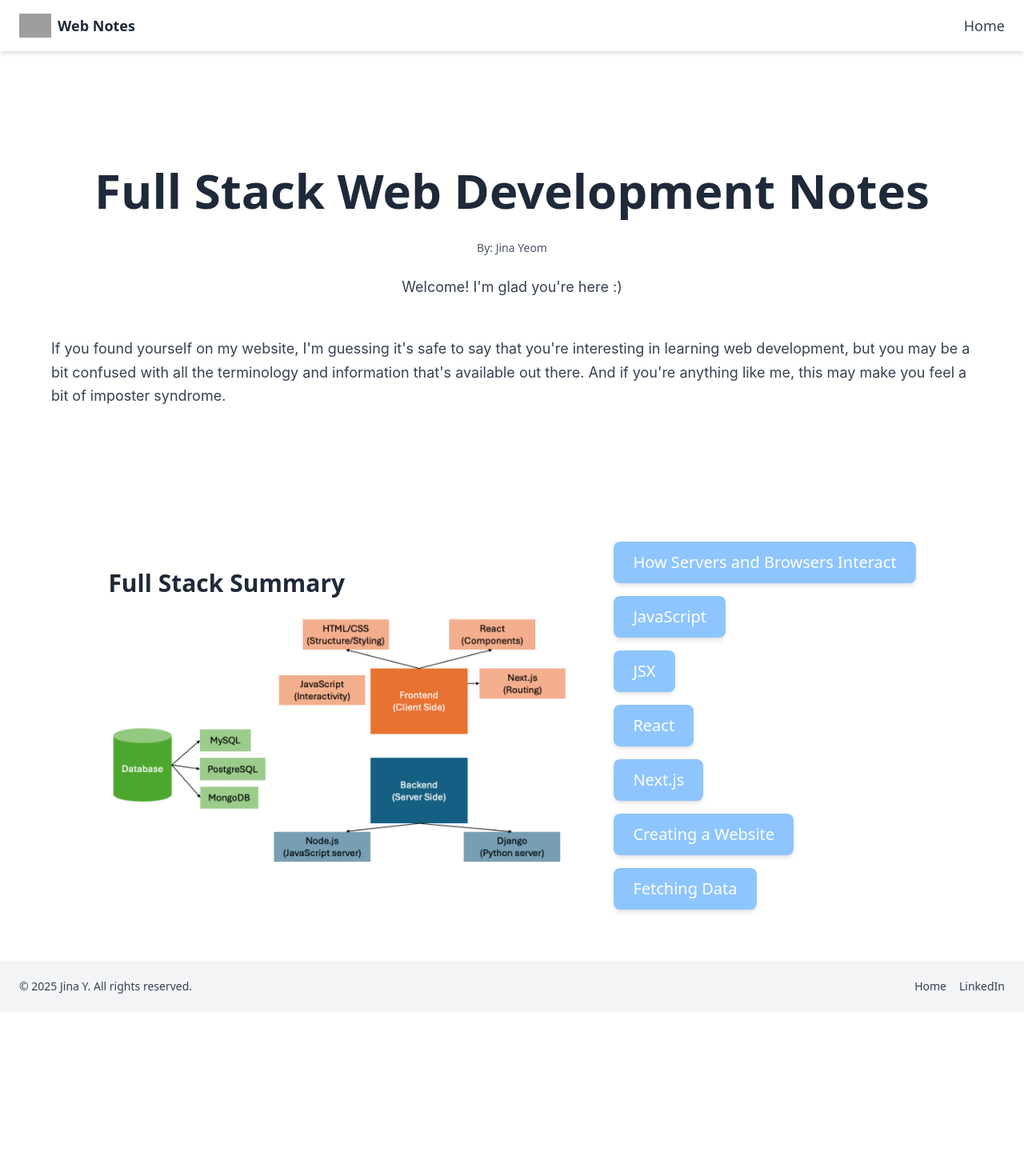
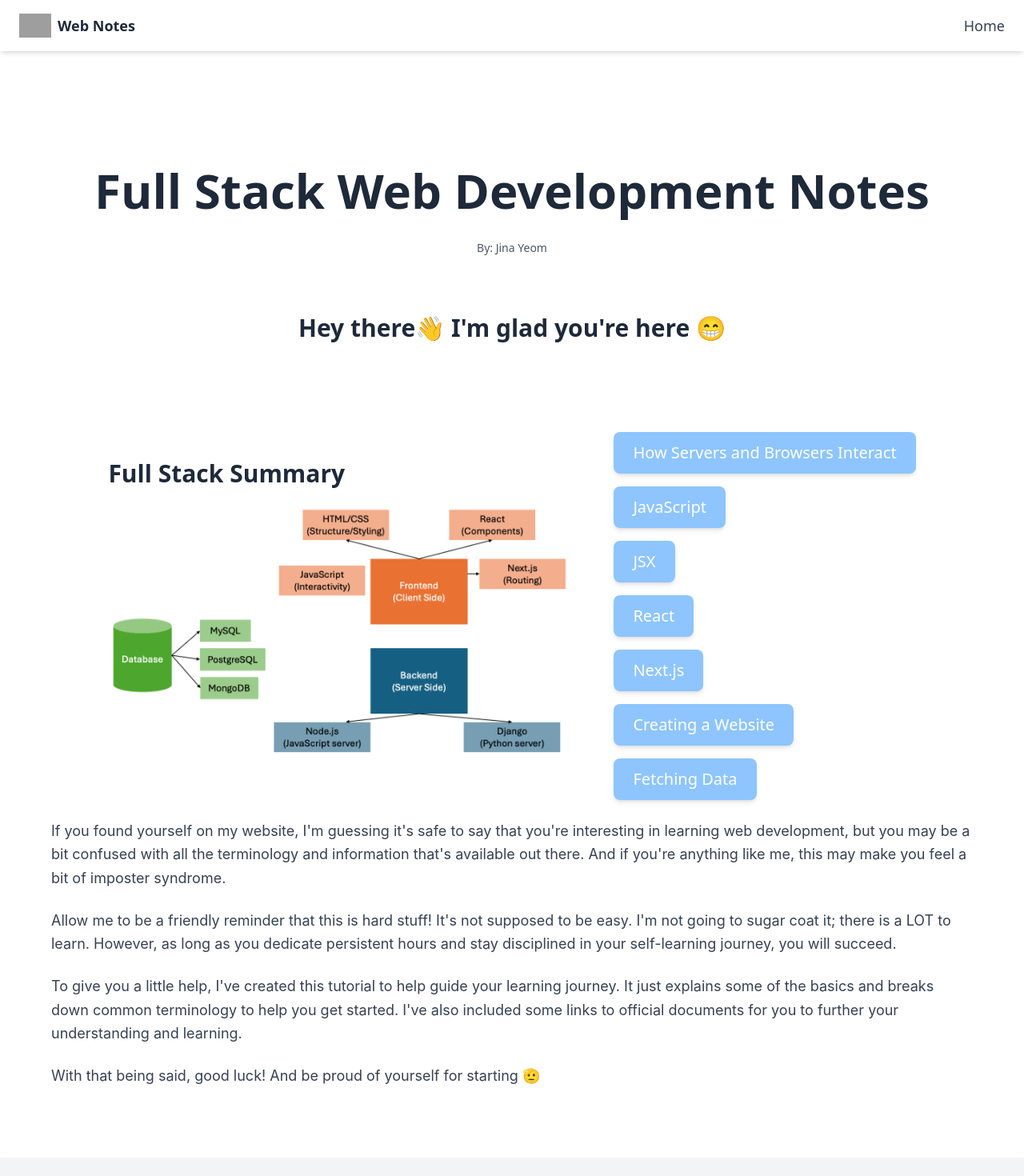
Before and after one commit to popobunns/full-stack-notes, a Next.js app: page / in a window 1280 px wide. Shown: the top 1470 px of the page at 80% size. Before the commit the page ends 1265 px from the top, so only its background shows below. Built offline with nearby package versions, Linux system fonts and the light colour scheme; grey boxes are pictures that could not be loaded.

Commit message:
Formatted landing page

```diff
--- a/src/app/page.js
+++ b/src/app/page.js
@@ -9,21 +9,10 @@ export default function Home() {
       {/* Author Note*/}
        <p className="author fade-in-up">By: Jina Yeom</p>
 
-      {/*Welcome Message*/}
-      <p className="body">
-        Welcome! I'm glad you're here :)
-      </p>
-      <br/>
-      <p className="body">
-        If you found yourself on my website, I'm guessing it's safe to say that you're interesting in learning web development,
-        but you may be a bit confused with all the terminology and information that's available out there. And if you're
-        anything like me, this may make you feel a bit of imposter syndrome.
-      </p>
-      <br/>
-      <p className="body">
-
-      </p>
-
+      {/* Greeting*/}
+      <h2 className="subheading">
+        Hey there👋 I'm glad you're here 😁
+      </h2>
 
       {/* Flex row for image + list */}
       <div className="mt-12 flex flex-col md:flex-row items-start md:items-center gap-8">
@@ -78,7 +67,28 @@ export default function Home() {
             </li>
           </ul>
         </div>
-
+      </div>
+      <br/>
+      {/*Welcome Message*/}
+      <div>
+        <p className="body">
+          If you found yourself on my website, I'm guessing it's safe to say that you're interesting in learning web development,
+          but you may be a bit confused with all the terminology and information that's available out there. And if you're
+          anything like me, this may make you feel a bit of imposter syndrome.
+        </p>
+        <p className="body">
+          Allow me to be a friendly reminder that this is hard stuff! It's not supposed to be easy. I'm not going to sugar coat it;
+          there is a LOT to learn. However, as long as you dedicate persistent hours and stay disciplined in your self-learning journey,
+          you will succeed.
+        </p>
+        <p className="body">
+          To give you a little help, I've created this tutorial to help guide your learning journey. It just explains some of the basics
+          and breaks down common terminology to help you get started. I've also included some links to official documents for you to
+          further your understanding and learning.
+        </p>
+        <p className="body">
+          With that being said, good luck! And be proud of yourself for starting 🫡
+        </p>
       </div>
 
     </main>
```
